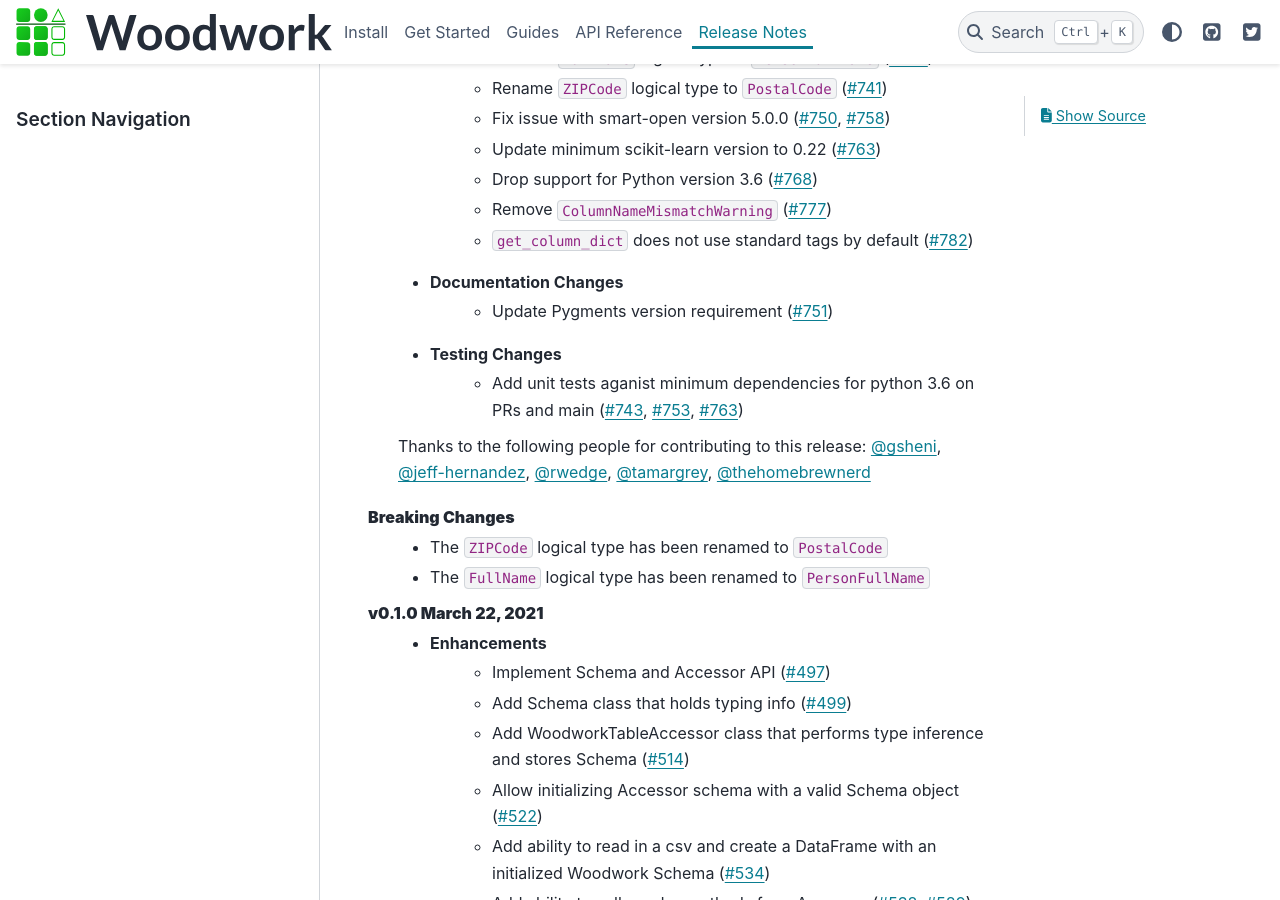
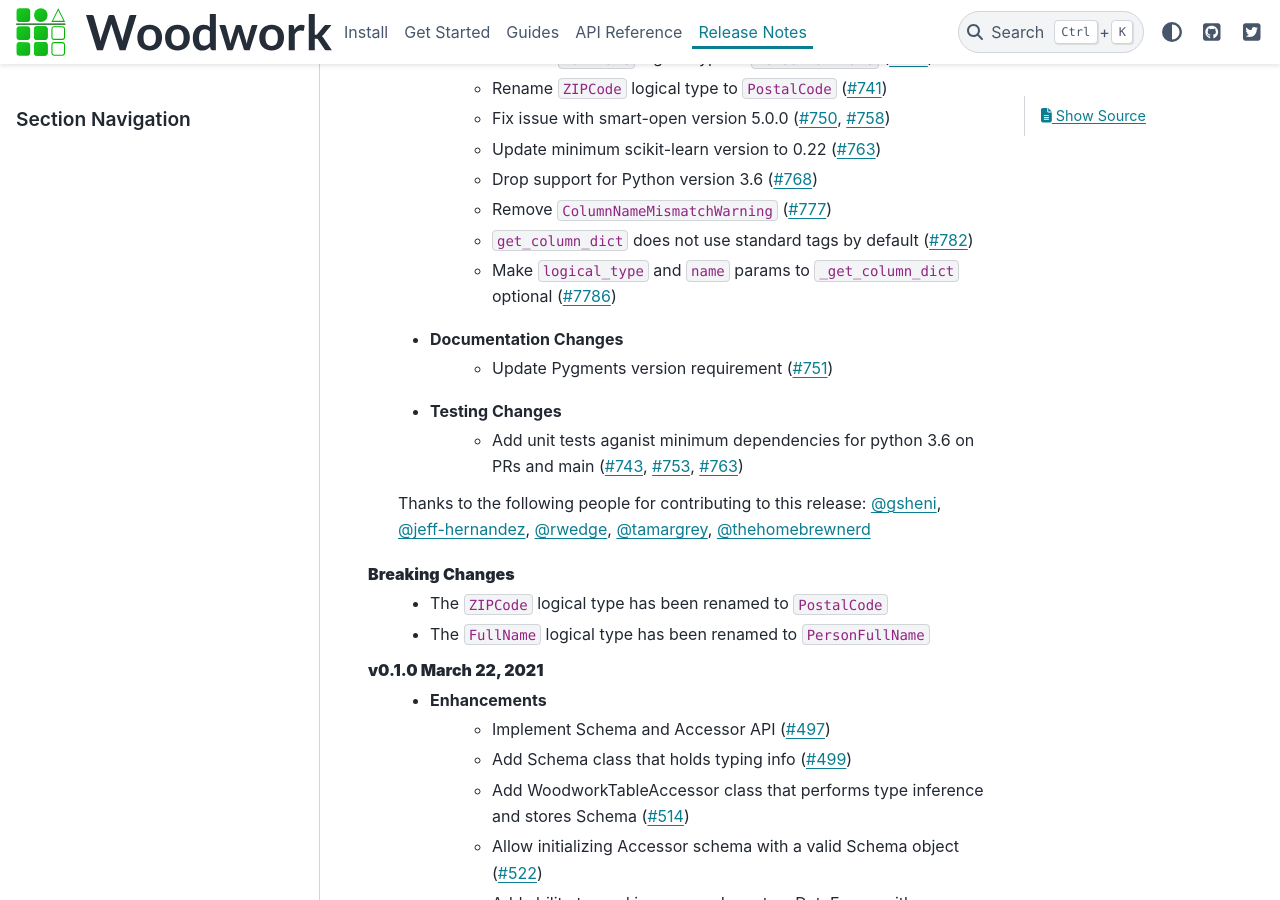
Before and after one commit to alteryx/woodwork, a Sphinx documentation site: the page built from docs/source/release_notes.rst, in a window 1280 px wide and 900 px high, scrolled down 545 px. Built offline with Sphinx 7.4.7 and the PyData theme 0.15.4, drawn with Linux system fonts in a browser that asks for light colours; comment, search, counter and statistics services are not loaded.

Commit message:
Add release note

```diff
--- a/docs/source/release_notes.rst
+++ b/docs/source/release_notes.rst
@@ -19,6 +19,7 @@ Release Notes
         * Drop support for Python version 3.6 (:pr:`768`)
         * Remove ``ColumnNameMismatchWarning`` (:pr:`777`)
         * ``get_column_dict`` does not use standard tags by default (:pr:`782`)
+        * Make ``logical_type`` and ``name`` params to ``_get_column_dict`` optional (:pr:`7786`)
     * Documentation Changes
         * Update Pygments version requirement (:pr:`751`)
     * Testing Changes
```
